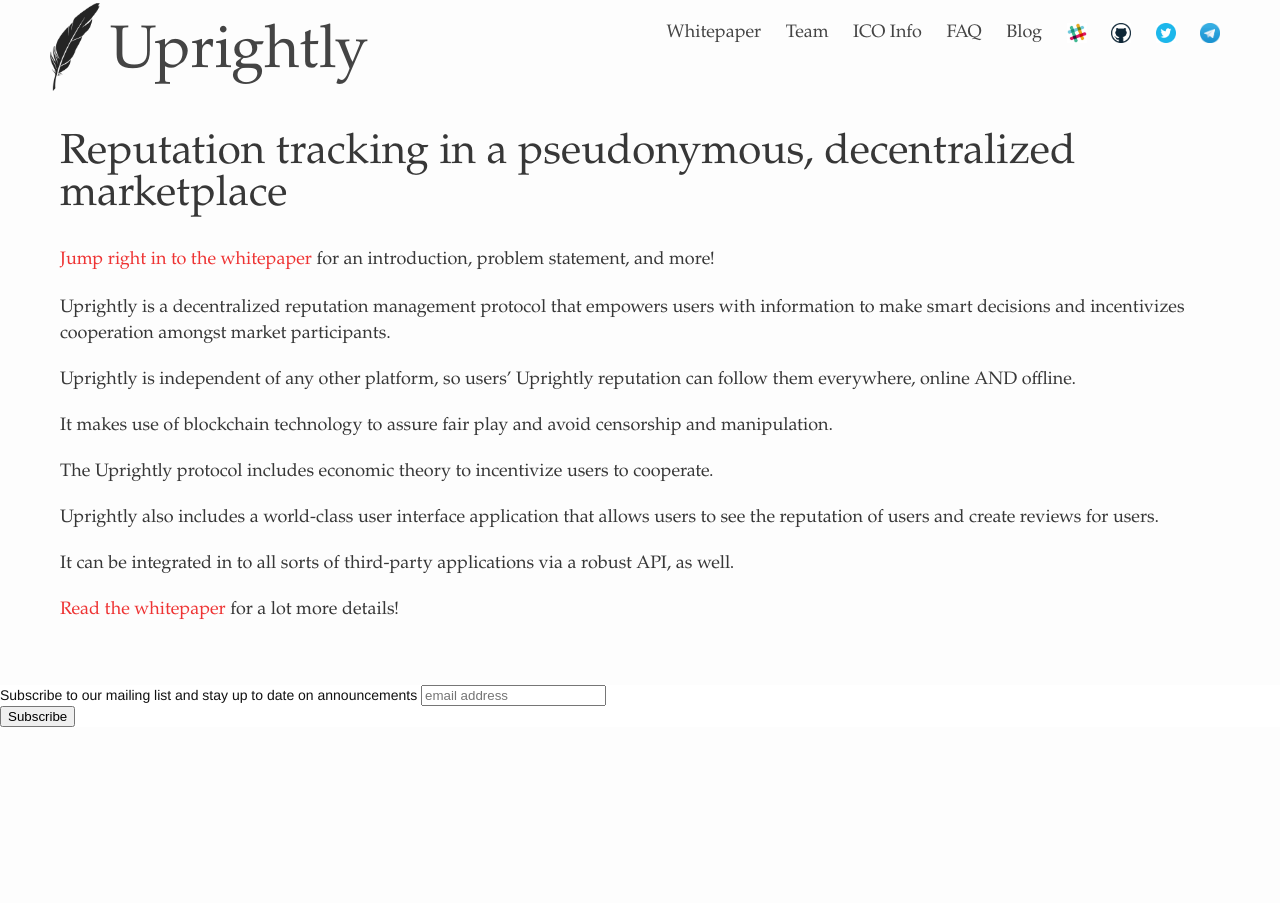
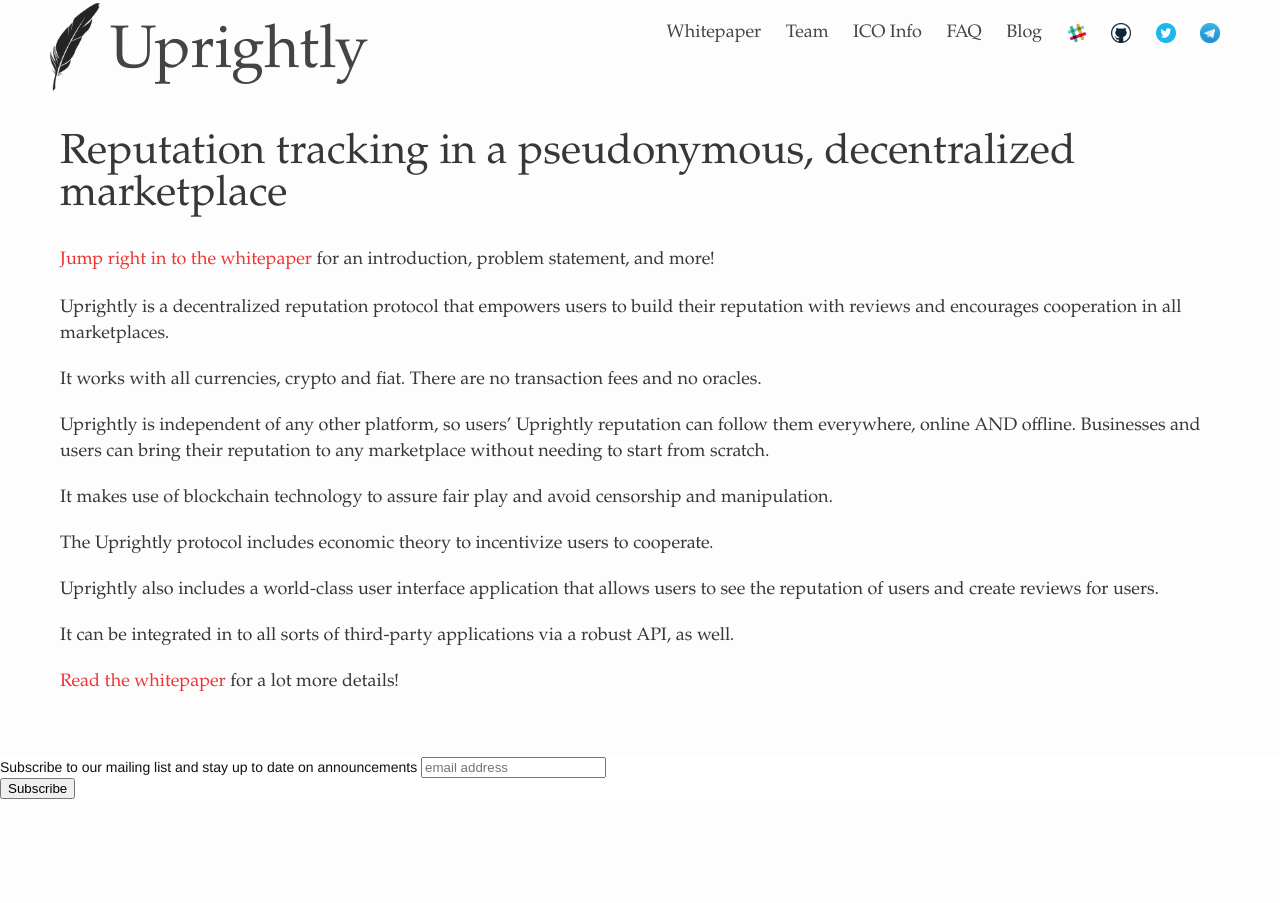
Before and after one commit to uprightly/website, a Jekyll site: the page built from index.md, in a window 1280 px wide. Built offline with Jekyll 4.4.1, drawn with Linux system fonts in a browser that asks for light colours; comment, search, counter and statistics services are not loaded.

Commit message:
update copy

```diff
--- a/index.md
+++ b/index.md
@@ -5,9 +5,11 @@
 
 [Jump right in to the whitepaper](/docs/uprightly-whitepaper.pdf) for an introduction, problem statement, and more!
 
-Uprightly is a decentralized reputation management protocol that empowers users with information to make smart decisions and incentivizes cooperation amongst market participants.
+Uprightly is a decentralized reputation protocol that empowers users to build their reputation with reviews and encourages cooperation in all marketplaces.
 
-Uprightly is independent of any other platform, so users' Uprightly reputation can follow them everywhere, online AND offline.
+It works with all currencies, crypto and fiat. There are no transaction fees and no oracles.
+
+Uprightly is independent of any other platform, so users' Uprightly reputation can follow them everywhere, online AND offline. Businesses and users can bring their reputation to any marketplace without needing to start from scratch.
 
 It makes use of blockchain technology to assure fair play and avoid censorship and manipulation.
 
```
